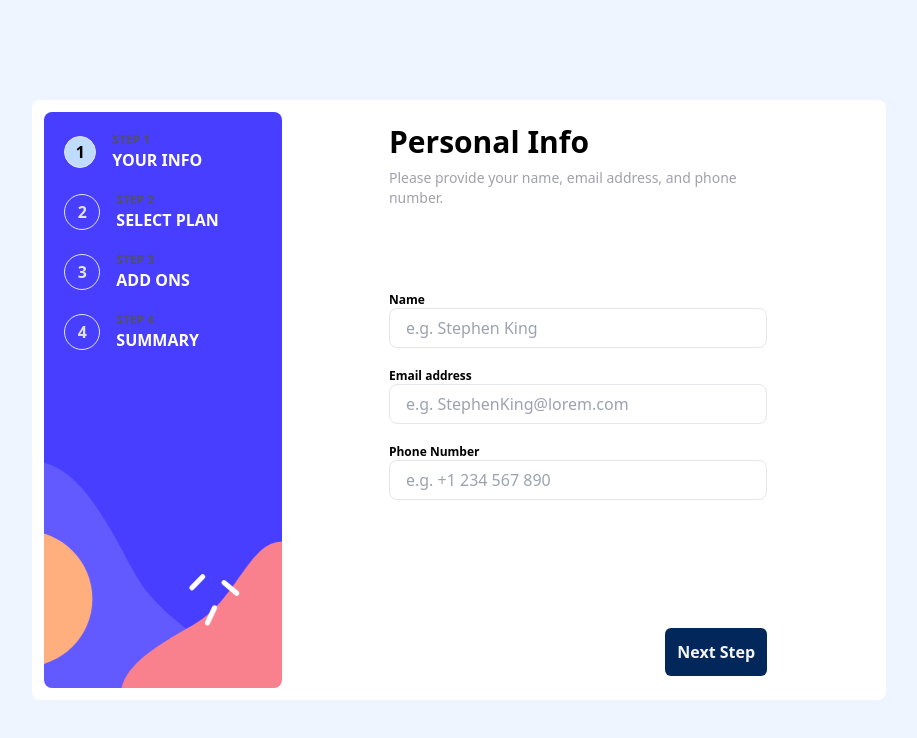
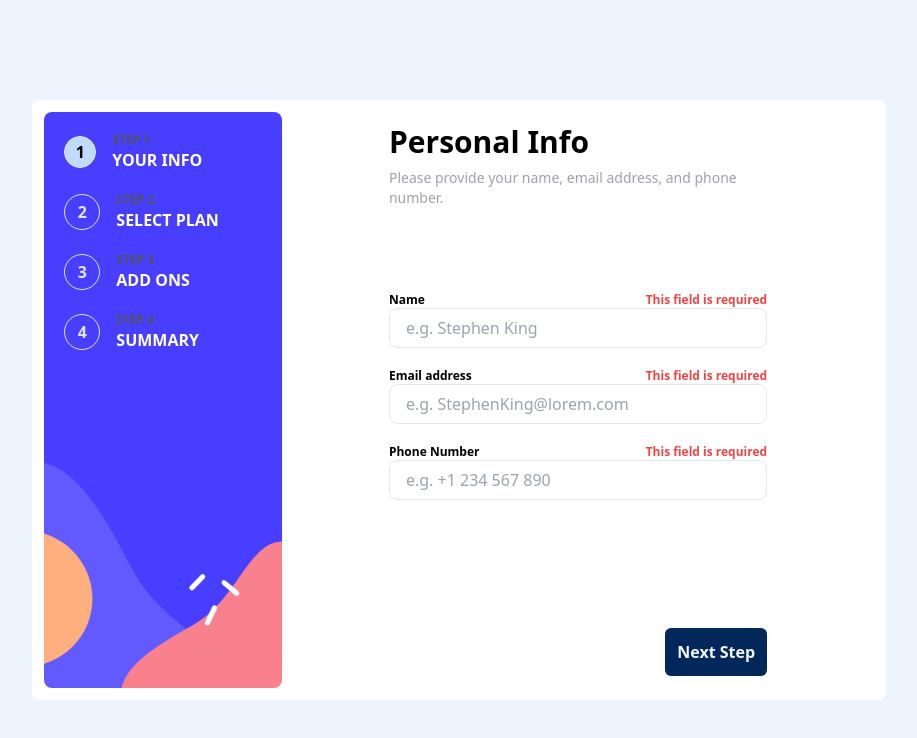
Before and after one commit to Samn1ce/Multi-step-form, a React (Vite) app in the folder form/: page / in a window 1280 px wide. Both pictures are taken after a click on the button "Next Step". Shown: the top 738 px of the page, without its empty margins (181-1098 px from the left). Built offline with nearby package versions, Linux system fonts and the light colour scheme.

Commit message:
completed YourInfo view

```diff
--- a/form/src/Components/YourInfo.jsx
+++ b/form/src/Components/YourInfo.jsx
@@ -1,7 +1,10 @@
 import { useState } from 'react';
-import { NavLink } from 'react-router-dom';
+import { useNavigate } from 'react-router-dom';
 
 function YourInfo() {
+    // NAVIGATE TO NEXT PAGE AFTER BUTTON IS CLICKED
+    const navigate = useNavigate();
+
     // FOCUSED STATE
     const [isNameFocused, setIsNameFocused] = useState(false);
     const [isEmailFocused, setIsEmailFocused] = useState(false);
@@ -13,13 +16,12 @@ function YourInfo() {
             email: '',
             phoneNumber: ''
         }
-    )
+    );
 
     const [filled, setFilled] = useState(true);
 
-    function handleFormSubmit() {
-         // Log current form values
-
+    function handleFormSubmit(e) {
+        e.preventDefault()
         if ( form.name === '' || form.email === '' || form.phoneNumber === '' ) {
             console.log('error');
             setFilled(false)
@@ -30,13 +32,10 @@ function YourInfo() {
                 email: '',
                 phoneNumber: ''
             });
-
-            return (<NavLink to={`/select-plan`}></NavLink>)
+            setFilled(true)
+            navigate('/select-plan')
         }
-
-        // Reset form by setting all values back to empty strings
-
-    }
+    };
 
     return(
         <main className="w-2/3 h-full grid">
@@ -49,7 +48,7 @@ function YourInfo() {
                 <div>
                     <div className="flex justify-between">
                         <label htmlFor="name" className="text-xs font-semibold">Name</label>
-                        <div className={`text-red-500 text-xs font-bold ${!setFilled && form.name === '' ? 'block' : 'hidden'}`}>This field is required</div>
+                        <div className={`text-red-500 text-xs font-bold ${filled ? 'hidden' : 'block'} ${form.name !== '' ? 'hidden' : 'block'}`}>This field is required</div>
                     </div>
                     <input
                         className="h-10 w-full border px-4 rounded-lg outline-none"
@@ -65,7 +64,7 @@ function YourInfo() {
                 <div>
                     <div className="flex justify-between">
                         <label htmlFor="name" className="text-xs font-semibold">Email address</label>
-                        <div className={`text-red-500 text-xs font-bold ${!setFilled && form.email === '' ? 'block' : 'hidden'}`}>This field is required</div>
+                        <div className={`text-red-500 text-xs font-bold ${filled ? 'hidden' : 'block'} ${form.email !== '' ? 'hidden' : 'block'}`}>This field is required</div>
                     </div>
                     <input
                         className="h-10 w-full border px-4 rounded-lg outline-none"
@@ -81,7 +80,7 @@ function YourInfo() {
                 <div>
                     <div className="flex justify-between">
                         <label htmlFor="name" className="text-xs font-semibold">Phone Number</label>
-                        <div className={`text-red-500 text-xs font-bold ${!setFilled && form.phoneNumber === '' ? 'block' : 'hidden'}`}>This field is required</div>
+                        <div className={`text-red-500 text-xs font-bold ${filled ? 'hidden' : 'block'} ${form.phoneNumber !== '' ? 'hidden' : 'block'}`}>This field is required</div>
                     </div>
                     <input
                         className="h-10 w-full border px-4 rounded-lg outline-none"
```
